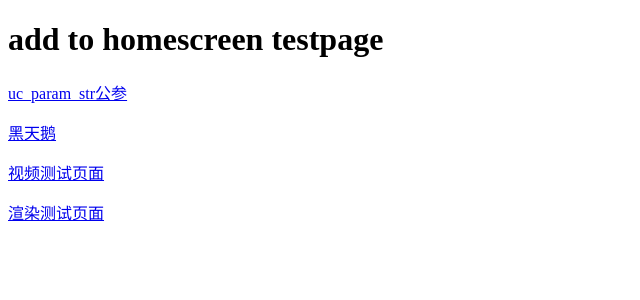
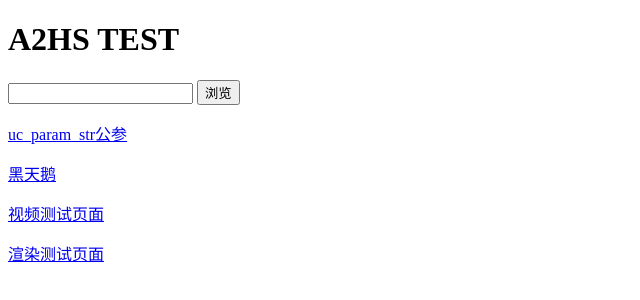
Before and after one commit to yelinqing/yelinqing.github.io, a plain HTML site: page a2hs/index.html in a window 1280 px wide. Shown: the whole page, without its empty margins (0-640 px from the left). Drawn offline with Linux system fonts and the light colour scheme.

Commit message:
modify index.html

```diff
--- a/a2hs/index.html
+++ b/a2hs/index.html
@@ -45,15 +45,28 @@ limitations under the License.
     <!-- Include manifest file in the page -->
     <link rel="manifest" href="manifest.json">
 
+    <script type="text/javascript">
+        function browser(){
+            var myurl = document.getElementById("url").value;
+            if (myurl.indexOf("http://") > 0 || myurl.indexOf("https://") > 0){
+                location.href=myurl;
+            } else {
+                location.href = "http://"+myurl;
+            }
+        }
+
+    </script>
+
   </head>
 
   <body>
-    <h1>add to homescreen testpage</h1>
-
+    <h1>A2HS TEST</h1>
+    <p> <input type="text" name="url" id="url" /> <input type="button" name="btn" value="浏览"  onclick="browser()" /> </p>
     <p><a href="https://uctest.ucweb.com/guofy/param.php?uc_param_str=giwidnfrpfbivesspicpmioslabtbmprpvntchnisieijblisvkt">uc_param_str公参 </a></p>
     <p> <a href="http://debug.ucweb.com/ucm/test/bs/">黑天鹅</a> </p>
     <p> <a href="http://uctest.ucweb.com:81/dengzd/video/">视频测试页面 </a> </p>
     <p> <a href="http://uctest.ucweb.com:81/huangdl/RenderTest/">渲染测试页面 </a> </p>
+
     <br />
     <br />
  <script src="main.js"></script>
```
